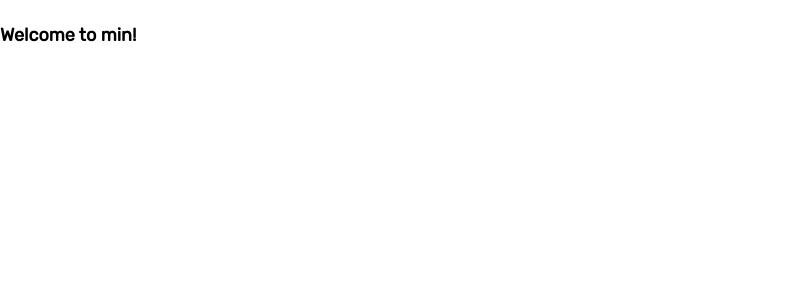
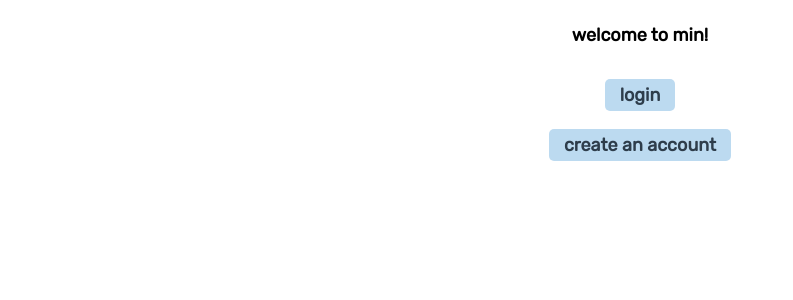
Before and after one commit to SarnaKhmel/min-client, a React (Create React App) app: page /home in a window 1280 px wide. Shown: the top 300 px of the page, without its empty margins (0-793 px from the left). Built offline with nearby package versions, Linux system fonts and the light colour scheme; no server answers; a web font is replaced by a local one.

Commit message:
started building home page

```diff
--- a/src/components/pages/Home/Home.css
+++ b/src/components/pages/Home/Home.css
@@ -1,3 +1,25 @@
+#home-page {
+    display: flex;
+    flex-direction: column;
+    justify-content: space-around;
+    align-items: center;
+}
+
 #home-greeting {
     color: black;
 }
+
+.button-wrapper {
+    display: flex;
+    flex-direction: column;
+    align-items: center;
+    justify-content: space-around;
+    min-height: 100px;
+}
+
+.home-button {
+    background-color: rgb(188, 218, 240);
+    padding: 5px 15px 5px 15px;
+    border-radius: 5px;
+    cursor: pointer;
+}
--- a/src/components/pages/Home/Home.js
+++ b/src/components/pages/Home/Home.js
@@ -3,9 +3,16 @@ import './Home.css';
 
 const Home = (props) => {
     return (
-        <div id="home-greeting">
-            <h4>Welcome to min!</h4>
+        <div id="home-page">
+            <div id="home-greeting">
+                <h4>welcome to min!</h4>
+            </div>
+            <div className="button-wrapper">
+                <div className="home-button">login</div>
+                <div className="home-button">create an account</div>
+            </div>
         </div>
+
 
     )
 };
```
